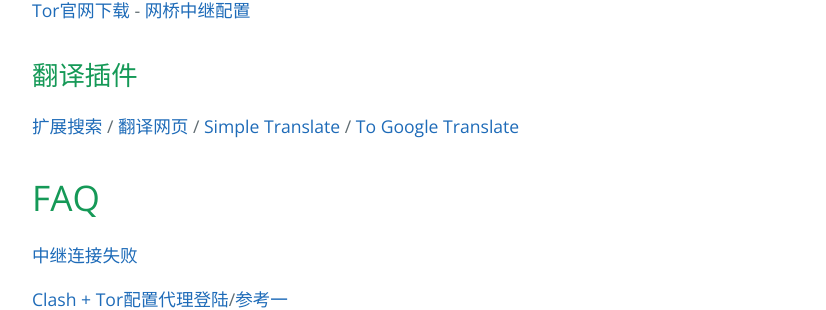
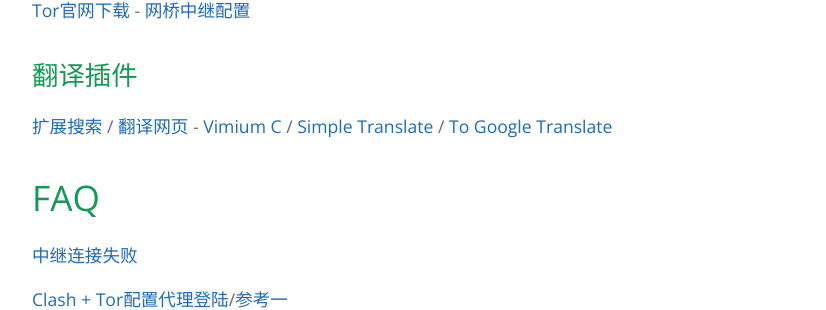
Before and after one commit to AmbroseRen/test, a Jekyll site: the page built from Doc/Tools/Tor.md, in a window 1280 px wide. Shown: the part 335-645 px from the top of the page, without its empty margins (192-1018 px from the left). Built offline with Jekyll 4.4.1, drawn with Linux system fonts in a browser that asks for light colours; our own code applies the rules of GitHub Pages for plain Markdown files; the repository's description, which GitHub fills in, is left out.

Commit message:
Update Tor.md

```diff
--- a/Doc/Tools/Tor.md
+++ b/Doc/Tools/Tor.md
@@ -12,7 +12,7 @@
 
 ## 翻译插件
 
-[扩展搜索](https://addons.mozilla.org/zh-CN/firefox/search/?q=gTranslator) / [翻译网页](https://addons.mozilla.org/zh-CN/firefox/addon/traduzir-paginas-web/?utm_source=addons.mozilla.org&utm_medium=referral&utm_content=search) / [Simple Translate](https://addons.mozilla.org/zh-CN/firefox/addon/simple-translate/?utm_source=addons.mozilla.org&utm_medium=referral&utm_content=search) / [To Google Translate](https://addons.mozilla.org/zh-CN/firefox/addon/to-google-translate/?utm_source=addons.mozilla.org&utm_medium=referral&utm_content=search)
+[扩展搜索](https://addons.mozilla.org/zh-CN/firefox/search/?q=gTranslator) / [翻译网页](https://addons.mozilla.org/zh-CN/firefox/addon/traduzir-paginas-web/?utm_source=addons.mozilla.org&utm_medium=referral&utm_content=search) - [Vimium C](https://addons.mozilla.org/zh-CN/firefox/addon/vimium-c/) / [Simple Translate](https://addons.mozilla.org/zh-CN/firefox/addon/simple-translate/?utm_source=addons.mozilla.org&utm_medium=referral&utm_content=search) / [To Google Translate](https://addons.mozilla.org/zh-CN/firefox/addon/to-google-translate/?utm_source=addons.mozilla.org&utm_medium=referral&utm_content=search)
 
 # FAQ
 
```
